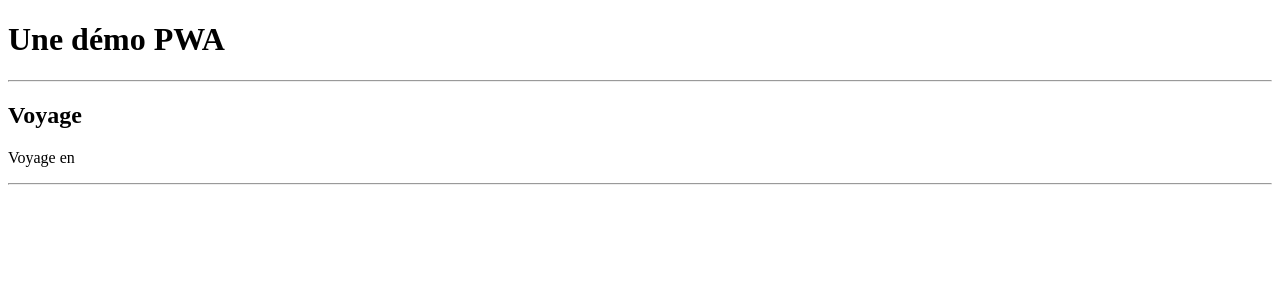
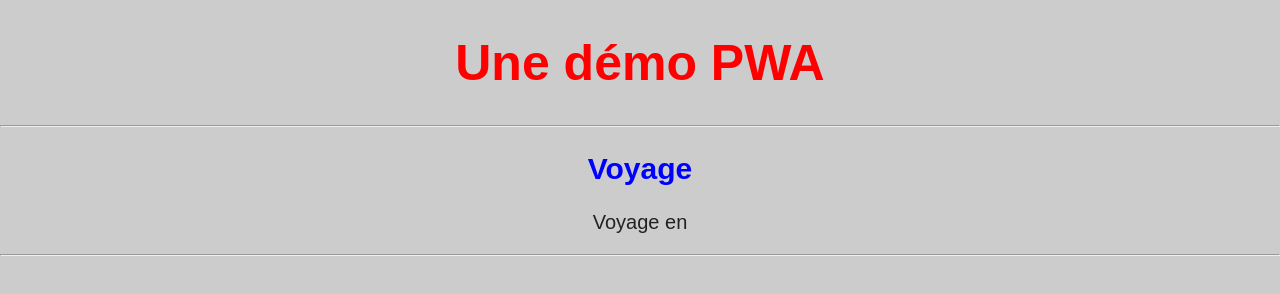
Before and after one commit to James-byds/pwa, a plain HTML site: page index.html in a window 1280 px wide. Drawn offline with Linux system fonts and the light colour scheme.

Commit message:
basic_style

```diff
--- a/index.html
+++ b/index.html
@@ -5,13 +5,13 @@
     <meta name="viewport" content="width=device-width, initial-scale=1.0">
     <title>PWA</title>
     <link rel="icon" href="/favicon.ico">
-
+    <link rel="stylesheet" href="style.css">
 </head>
 <body>
-    <h1>Une démo PWA</h1>
+    <h1 class="title">Une démo PWA</h1>
     <hr>
-    <h2>Voyage</h2>
-    <p>Voyage en <span class="voyage"></span></p>
+    <h2 class="subtitle">Voyage</h2>
+    <p class="text">Voyage en <span class="voyage"></span></p>
     <hr>
 </body>
 </html>
--- /dev/null
+++ b/style.css
@@ -0,0 +1,22 @@
+body {
+  background-color: #ccc;
+  margin: 0;
+  padding: 0;
+  font-family: sans-serif;
+}
+
+.title {
+  color: red;
+  font-size: 50px;
+  text-align: center;
+}
+.subtitle {
+  color: blue;
+  font-size: 30px;
+  text-align: center;
+}
+.text {
+  color: #222;
+  font-size: 20px;
+  text-align: center;
+}
```
